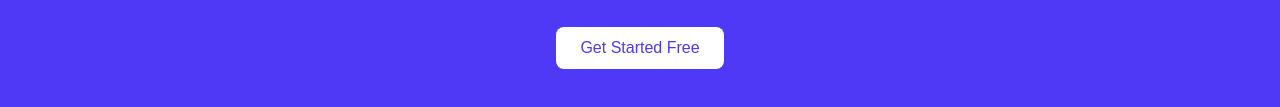
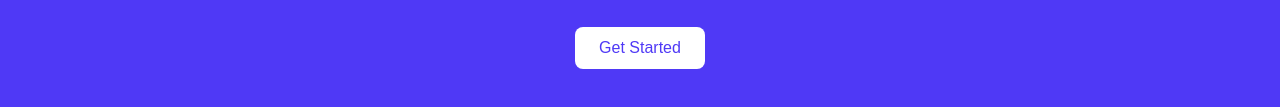
Before and after one commit to TonytheDev01/Idea-engne, a plain HTML site: page index.html in a window 1280 px wide. Shown: the part 1437-1544 px from the top of the page. Drawn offline with Linux system fonts and the light colour scheme.

Commit message:
changed the get started free to get started free

```diff
--- a/index.html
+++ b/index.html
@@ -140,7 +140,7 @@
   <div class="footer">
     <h2>Ready to Transform Your Social Media Strategy?</h2>
     <p>Join thousands of businesses and content creators who never run out of engaging ideas.</p>
-    <button class="started">Get Started Free</button>
+    <button class="started">Get Started</button>
   </div>
 </footer>
     </body>
```
